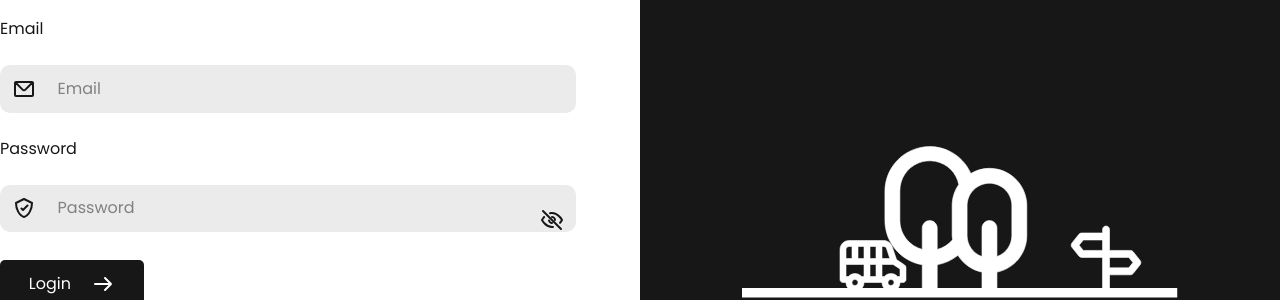
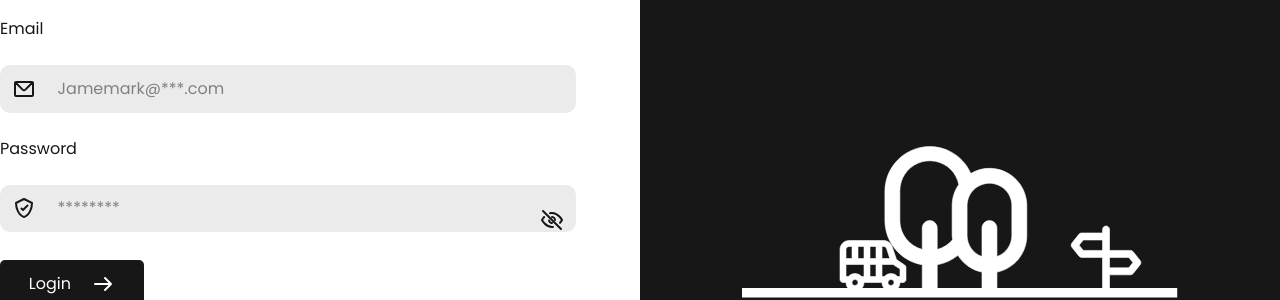
Before and after one commit to jacoboshvire/quickpark, a Next.js app: page /login in a window 1280 px wide. Shown: the part 307-607 px from the top of the page. Built offline with nearby package versions, Linux system fonts and the light colour scheme; no server answers.

Commit message:
committed@1414 312

```diff
--- a/app/login/page.tsx
+++ b/app/login/page.tsx
@@ -71,7 +71,7 @@ export default function LoginForm() {
                   21 18.5523 21 18V6C21 5.72386 20.8881 5.47386 20.7071 5.29289M3.29289 5.29289L10.5858 12.5857C11.3668 13.3668 12.6332 13.3668 13.4142 12.5857L20.7071 5.29289"
                    strokeWidth="2" strokeLinecap="round" strokeLinejoin="round"/>
                 </svg>
-                <input id="email" name="email" placeholder="Email" className={ state?.errors?.email && "errorcls" }/>
+                <input id="email" name="email" placeholder="Jamemark@***.com" className={ state?.errors?.email && "errorcls" }/>
               </div>
             </div>
             {state?.errors?.email && (
@@ -94,7 +94,7 @@ export default function LoginForm() {
                   id="password"
                   name="password"
                   type={typebtn ? "password" : "text"}
-                  placeholder="Password"
+                  placeholder="********"
                   className={ state?.errors?.password && "errorcls"}
                 />
                 <div className="changeTypeBtn" onClick={toggleTypeBtn}>
```
Also changed, not shown: middleware.ts (renamed from proxy.ts).
